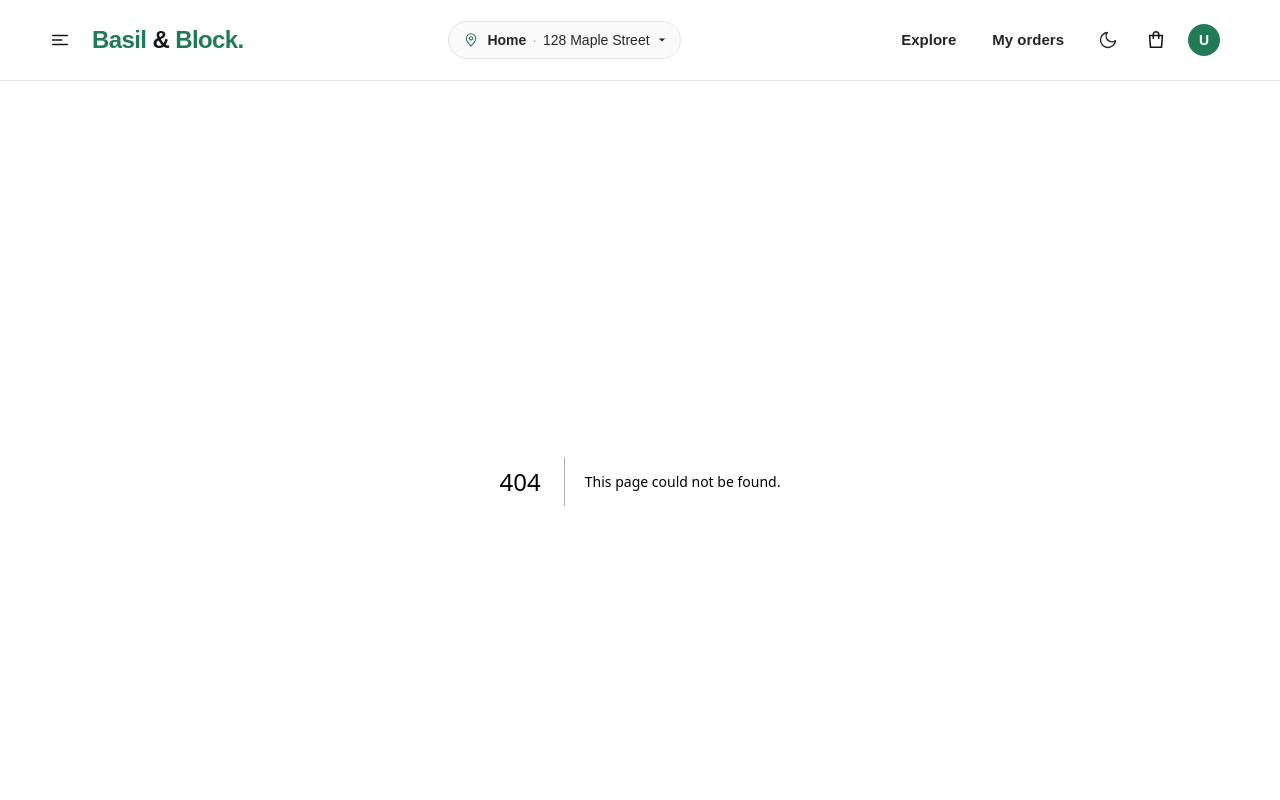
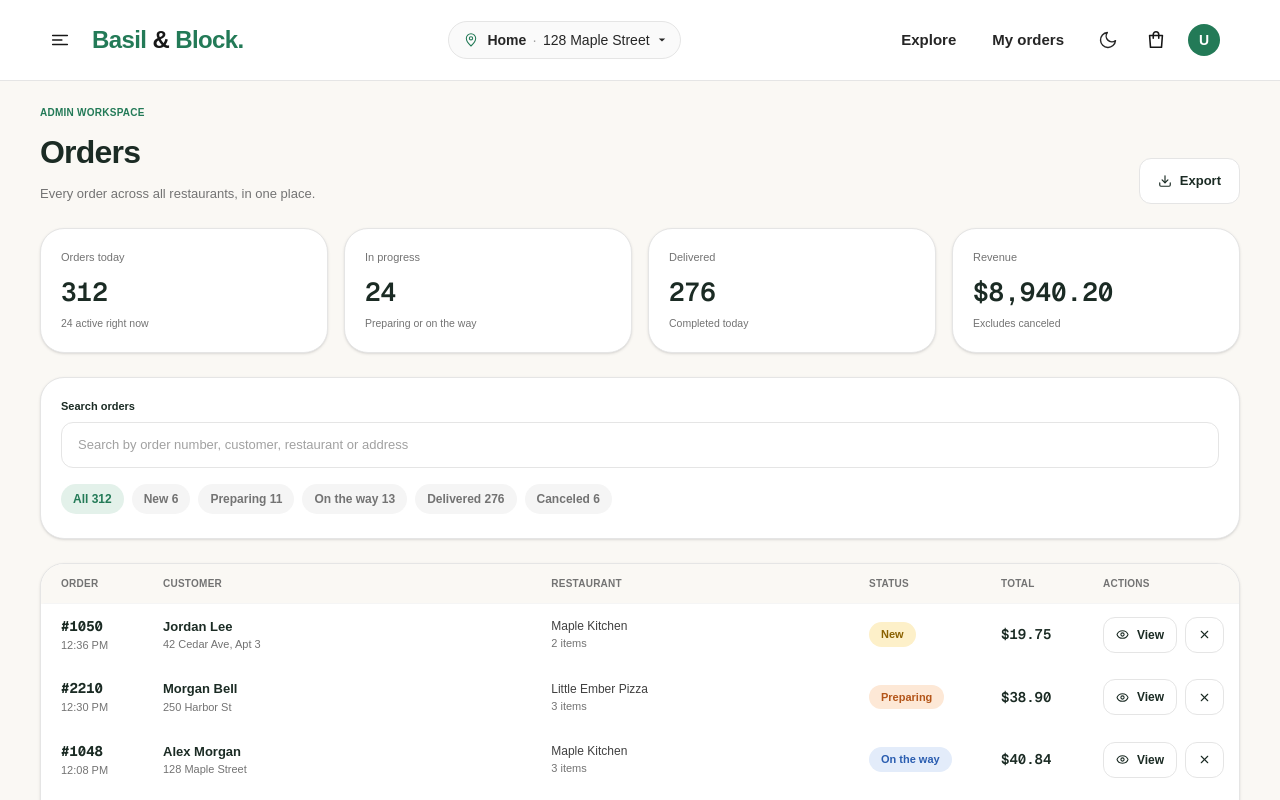
Before and after one commit to gedeno/Delivery-system, a Next.js app in the folder ds_frontend/: page /dashboard/admin/orders in a window 1280 px wide. Before the commit this address had no page. Shown: the top 800 px of the page. Built offline with nearby package versions, Linux system fonts and the light colour scheme.

Commit message:
admin order page are created

```diff
--- /dev/null
+++ b/ds_frontend/app/dashboard/admin/orders/page.tsx
@@ -0,0 +1,96 @@
+// app/dashboard/admin/orders/page.tsx  (UI only: static sample data, no logic)
+import { Download } from "lucide-react";
+import Button from "@/components/Ui/Button";
+import Input from "@/components/Ui/Input";
+import OrderRow, { orderCols, type OrderRowData } from "@/components/Ui/admincomps/orderrow";
+
+/* ---------- sample data (replace with your orders) ---------- */
+
+const o = (id: number, status: string, total_amount: number, ordered_at: string, first: string, last: string, Res_name: string, delivery_address: string, items: number): OrderRowData => ({
+  id, status, total_amount, ordered_at, delivery_address,
+  customer: { first_name: first, last_name: last },
+  restaurant: { Res_name },
+  orderItems: Array.from({ length: items }, (_, i) => ({ id: i, quantity: 1 })),
+});
+
+const orders = [
+  o(1050, "New", 19.75, "12:36 PM", "Jordan", "Lee", "Maple Kitchen", "42 Cedar Ave, Apt 3", 2),
+  o(2210, "Preparing", 38.9, "12:30 PM", "Morgan", "Bell", "Little Ember Pizza", "250 Harbor St", 3),
+  o(1048, "On the way", 40.84, "12:08 PM", "Alex", "Morgan", "Maple Kitchen", "128 Maple Street", 3),
+  o(1047, "On the way", 27.5, "12:02 PM", "Priya", "Nair", "Block Burger", "88 Orchard Rd", 2),
+  o(1044, "Delivered", 12.4, "11:20 AM", "Casey", "Kim", "Daily Grind", "7 Pine Court", 2),
+  o(1041, "Canceled", 15.3, "11:05 AM", "Robin", "Patel", "Green Table", "31 Elm Street", 2),
+];
+
+const stats = [
+  ["Orders today", "312", "24 active right now"],
+  ["In progress", "24", "Preparing or on the way"],
+  ["Delivered", "276", "Completed today"],
+  ["Revenue", "$8,940.20", "Excludes canceled"],
+];
+
+const pills = ["All 312", "New 6", "Preparing 11", "On the way 13", "Delivered 276", "Canceled 6"];
+const panel = "rounded-3xl border border-neutral-200 bg-white shadow-sm";
+
+export default function AdminOrdersPage() {
+  return (
+    <div className="min-h-screen w-full bg-[#faf8f4] px-4 py-6 text-[#1b2b24] sm:px-8 lg:px-10">
+      <header className="flex flex-wrap items-end justify-between gap-4">
+        <div>
+          <p className="text-[10px] font-bold uppercase tracking-wide text-[#237a57]">Admin workspace</p>
+          <h1 className="mt-2 text-[26px] font-bold tracking-tight sm:text-[32px]">Orders</h1>
+          <p className="mt-2 text-[13px] text-neutral-500">Every order across all restaurants, in one place.</p>
+        </div>
+        <Button variant="outline"><Download size={14} aria-hidden /> Export</Button>
+      </header>
+
+      <main className="mt-6 space-y-6">
+        <div className="grid grid-cols-2 gap-3 sm:gap-4 xl:grid-cols-4">
+          {stats.map(([label, value, hint]) => (
+            <div key={label} className={`${panel} p-5`}>
+              <p className="text-[11px] text-neutral-500">{label}</p>
+              <p className="mt-2 font-mono text-[22px] font-semibold sm:text-[26px]">{value}</p>
+              <p className="mt-1 text-[10.5px] text-neutral-500">{hint}</p>
+            </div>
+          ))}
+        </div>
+
+        <section className={`${panel} space-y-4 p-5`}>
+          <Input label="Search orders" name="search" type="search" placeholder="Search by order number, customer, restaurant or address" />
+          <div className="-mx-1 flex gap-2 overflow-x-auto px-1 pb-1">
+            {pills.map((p, i) => (
+              <span key={p} className={`shrink-0 rounded-full px-3 py-1.5 text-[12px] font-semibold ${i === 0 ? "bg-[#e3f1ea] text-[#237a57]" : "bg-neutral-100 text-neutral-500"}`}>
+                {p}
+              </span>
+            ))}
+          </div>
+        </section>
+
+        <section className={`${panel} overflow-hidden`}>
+          <div className={`hidden gap-3 border-b border-l-4 border-b-neutral-100 border-l-transparent bg-[#faf8f4] px-4 py-3 text-[10px] font-bold uppercase tracking-wide text-neutral-500 lg:grid ${orderCols}`}>
+            <span>Order</span>
+            <span>Customer</span>
+            <span>Restaurant</span>
+            <span>Status</span>
+            <span>Total</span>
+            <span>Actions</span>
+          </div>
+
+          <ul className="divide-y divide-neutral-100">
+            {orders.map((x) => (
+              <OrderRow key={x.id} o={x} />
+            ))}
+          </ul>
+
+          <div className="flex items-center justify-between gap-3 border-t border-neutral-100 px-4 py-3">
+            <p className="text-[12px] text-neutral-500">Showing 1–6 of 312</p>
+            <div className="flex gap-2">
+              <Button variant="outline" className="!px-3 !py-2 !text-[12px]" disabled>Previous</Button>
+              <Button variant="outline" className="!px-3 !py-2 !text-[12px]">Next</Button>
+            </div>
+          </div>
+        </section>
+      </main>
+    </div>
+  );
+}
--- /dev/null
+++ b/ds_frontend/components/Ui/admincomps/orderrow.tsx
@@ -0,0 +1,67 @@
+// components/Ui/admincomps/OrderRow.tsx  (UI only)
+import type { CSSProperties } from "react";
+import { Eye, X } from "lucide-react";
+import Button from "@/components/Ui/Button";
+import type { OrderItem, Orders, Restaurant, User } from "@/app/lib/types";
+
+// The fields this row shows, taken from your interfaces. `ordered_at` is a pre-formatted string.
+export type OrderRowData = Pick<Orders, "id" | "status" | "total_amount" | "delivery_address"> & {
+  ordered_at: string;
+  customer: Pick<User, "first_name" | "last_name">;
+  restaurant: Pick<Restaurant, "Res_name">;
+  orderItems: Pick<OrderItem, "id" | "quantity">[];
+};
+
+// shared with the header row on the page, so the columns line up
+export const orderCols = "lg:grid-cols-[90px_minmax(0,1.6fr)_minmax(0,1.3fr)_120px_90px_120px]";
+
+// one entry per status: chip + theme color (--c). Keys must match your backend's status values.
+const states: Record<string, { chip: string; rgb: string; open: boolean }> = {
+  New: { chip: "bg-[#fdf0c9] text-[#8a6100]", rgb: "235 180 30", open: true },
+  Preparing: { chip: "bg-[#fde8d6] text-[#b4561a]", rgb: "240 148 74", open: true },
+  "On the way": { chip: "bg-[#e3ecfa] text-[#2a5db0]", rgb: "91 148 230", open: true },
+  Delivered: { chip: "bg-[#e3f1ea] text-[#237a57]", rgb: "47 154 110", open: false },
+  Canceled: { chip: "bg-[#fbe6e1] text-[#d4472f]", rgb: "229 115 94", open: false },
+};
+
+const btn = "!px-3 !py-2 !text-[12px]";
+
+export default function OrderRow({ o }: { o: OrderRowData }) {
+  const s = states[o.status] ?? { chip: "bg-neutral-100 text-neutral-600", rgb: "160 160 160", open: false };
+
+  return (
+    <li
+      style={{ "--c": s.rgb } as CSSProperties}
+      className={`grid items-center gap-2 border-l-4 border-transparent px-4 py-3 transition-colors hover:border-[rgb(var(--c))] hover:bg-[#faf8f4] lg:gap-3 ${orderCols}`}
+    >
+      <div>
+        <p className="font-mono text-[14px] font-bold">#{o.id}</p>
+        <p className="text-[11px] text-neutral-500">{o.ordered_at}</p>
+      </div>
+
+      <div className="min-w-0">
+        <p className="truncate text-[13px] font-semibold">{o.customer.first_name} {o.customer.last_name}</p>
+        <p className="truncate text-[11px] text-neutral-500">{o.delivery_address}</p>
+      </div>
+
+      <div className="min-w-0 text-[12px]">
+        <p className="truncate text-neutral-700">{o.restaurant.Res_name}</p>
+        <p className="text-[11px] text-neutral-500">{o.orderItems.length} items</p>
+      </div>
+
+      <span className={`w-fit rounded-full px-3 py-1 text-[11px] font-semibold ${s.chip}`}>{o.status}</span>
+
+      <p className="font-mono text-[14px] font-semibold tabular-nums">${o.total_amount.toFixed(2)}</p>
+
+      <div className="flex gap-2">
+        <Button variant="outline" className={btn}><Eye size={13} aria-hidden /> View</Button>
+        {s.open && (
+          <Button variant="outline" className={`${btn} hover:!border-[#d4472f] hover:!text-[#d4472f]`}>
+            <X size={13} aria-hidden />
+            <span className="sr-only">Cancel order {o.id}</span>
+          </Button>
+        )}
+      </div>
+    </li>
+  );
+}
```
Also changed, not shown: 1 other file (tests, documents, lock files or other folders).
